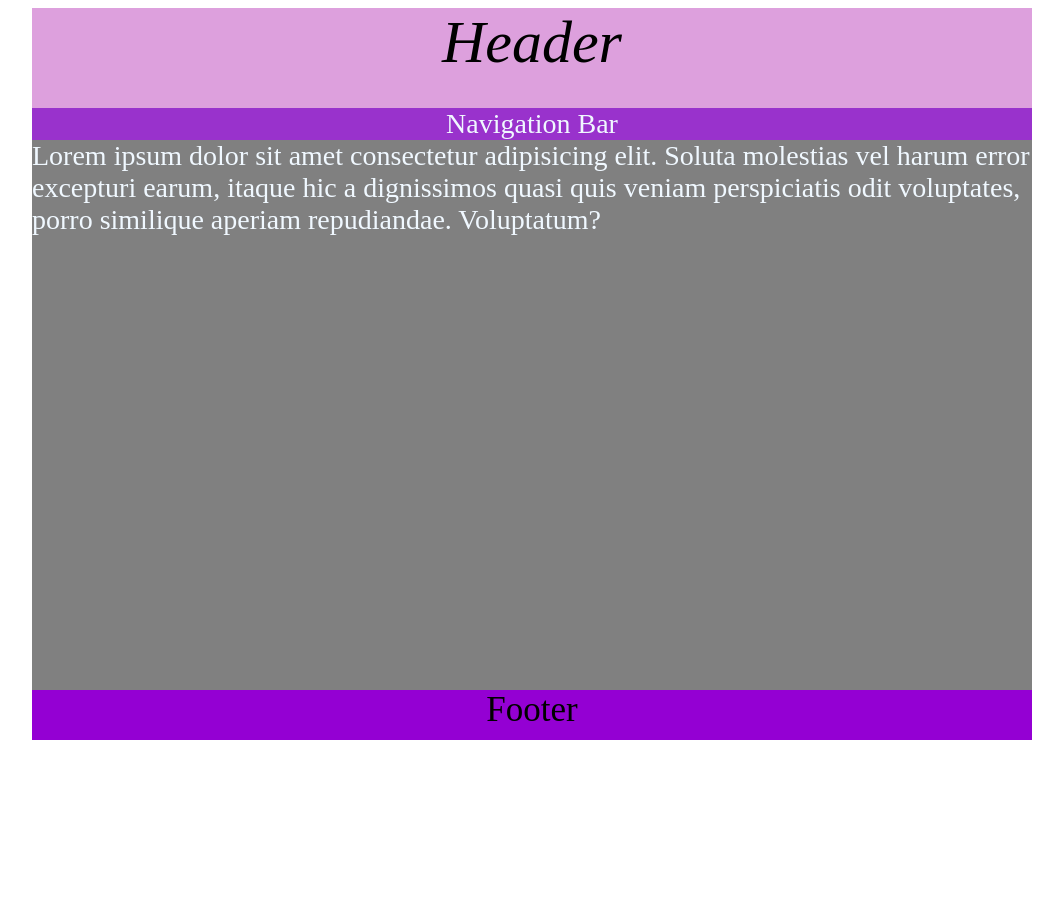
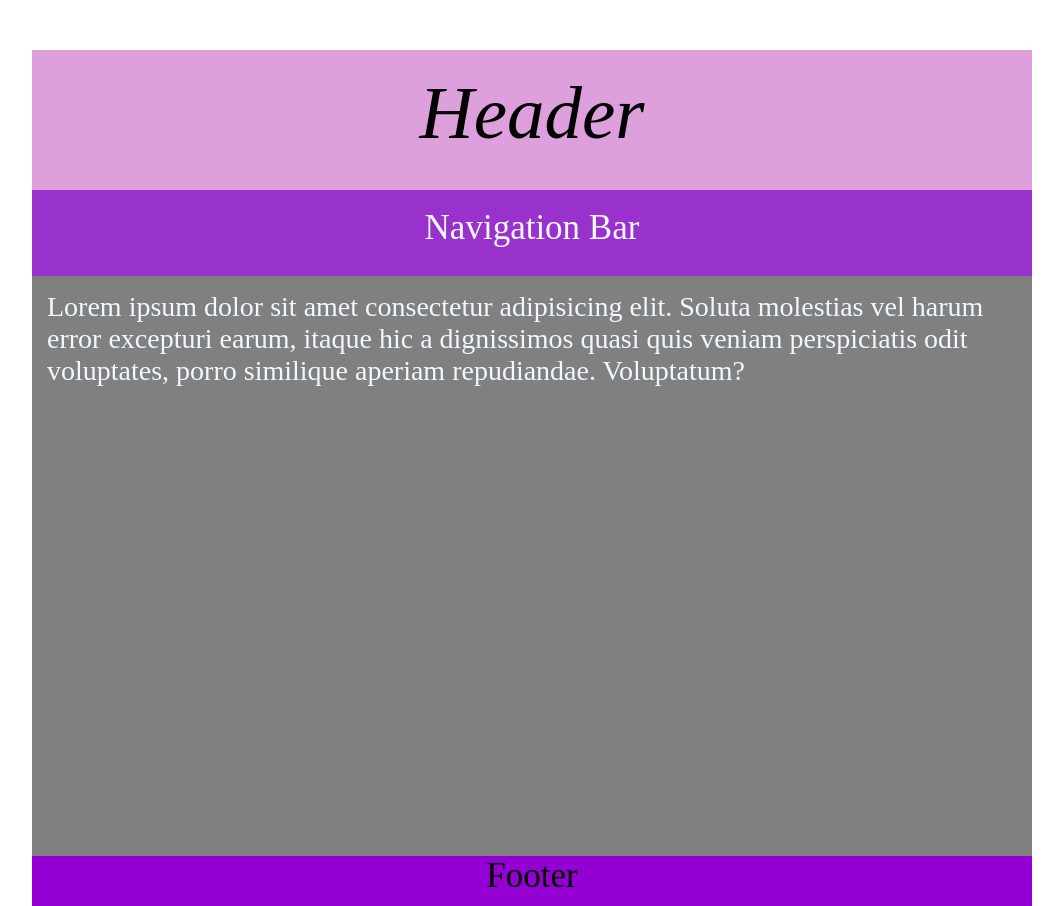
Before and after one commit to RungrunAnthapanya/66022893_Lab2, a plain HTML site: page rungarun47/index.html in a window 1280 px wide. Shown: the whole page, without its empty margins (108-1171 px from the left). Before the commit the page ends 800 px from the top, so only its background shows below. Drawn offline with Linux system fonts and the light colour scheme.

Commit message:
Add files via upload

```diff
--- a/rungarun47/mycss.css
+++ b/rungarun47/mycss.css
@@ -1,32 +1,31 @@
-div{
+body{
     margin: auto;
+    margin-top: 50px;
+    width: 1000px;
 }
-.p1{
+.p1{padding: 20px;
     font-style: italic;
-    font-size: 60px;
+    font-size: 75px;
     background-color: plum;
-    width: 1000px;
     height: 100px;
     text-align: center;
     display: center;
-    vertical-align: middle;
 
 }
-.p2{
+.p2{padding:18px;
     font-style: initial;
     color: aliceblue;
     background-color: darkorchid;
-    font-size: 28px;
-    width: 1000px;
+    font-size: 35px;
+    height:50px ;
     text-align: center;
-    vertical-align: middle
+    display: center;
 }
-.p3{
+.p3{padding: 15px;
     font-style: initial;
     color: aliceblue;
     background-color: grey;
     font-size: 28px;
-    width: 1000px;
     height: 550px;
     text-align: auto;
     display: center;
@@ -36,7 +35,6 @@ div{
     color: black;
     background-color: darkviolet;
     font-size: 35px;
-    width: 1000px;
     height: 50px;
     text-align: center;
     display: center;
```
